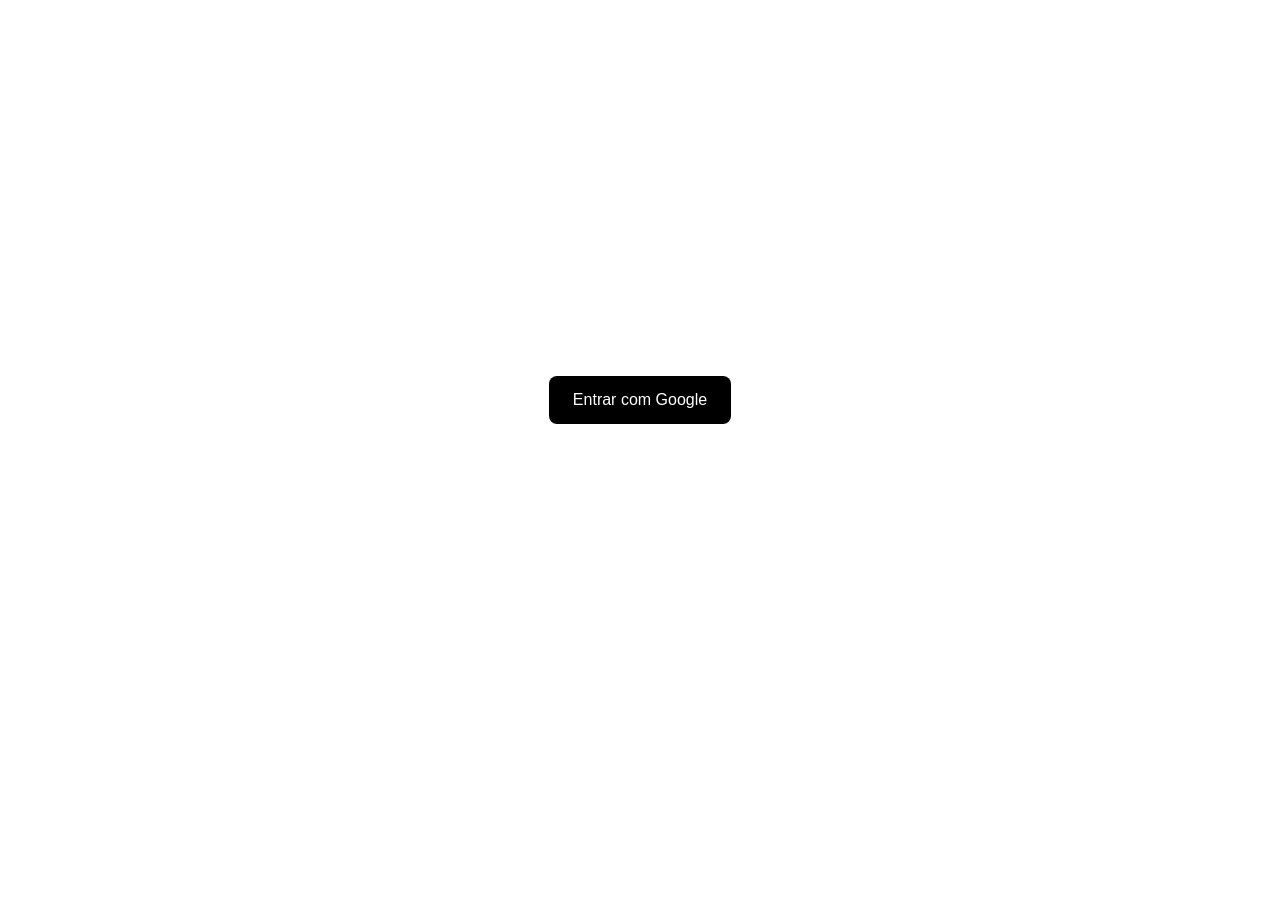
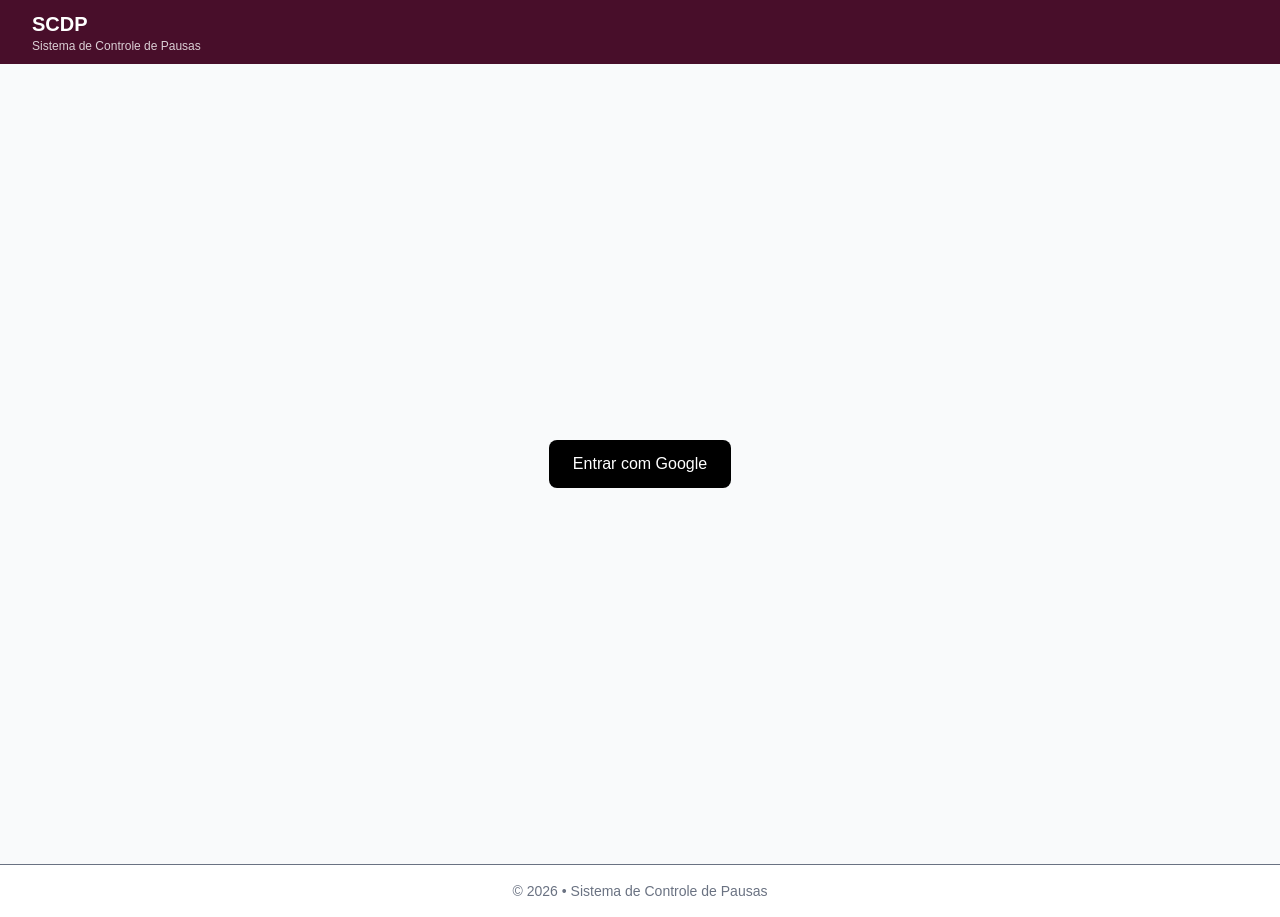
Before and after one commit to Luiz-Bernardes/scdp, a Next.js app in the folder scdp-web/: page / in a window 1280 px wide. Before the commit the page ends 800 px from the top, so only its background shows below. Built offline with nearby package versions, Linux system fonts and the light colour scheme.

Commit message:
add layout elements

```diff
--- a/scdp-web/src/app/layout.tsx
+++ b/scdp-web/src/app/layout.tsx
@@ -1,5 +1,6 @@
 import type { Metadata } from "next";
 import { Geist, Geist_Mono } from "next/font/google";
+import { AppLayout } from "@/components/layout/AppLayout";
 import "./globals.css";
 
 const geistSans = Geist({
@@ -27,7 +28,11 @@ export default function RootLayout({
       lang="en"
       className={`${geistSans.variable} ${geistMono.variable} h-full antialiased`}
     >
-      <body className="min-h-full flex flex-col">{children}</body>
+      <body>
+        <AppLayout>
+            {children}
+        </AppLayout>
+      </body>
     </html>
   );
 }
--- /dev/null
+++ b/scdp-web/src/components/layout/AppLayout.tsx
@@ -0,0 +1,26 @@
+import { ReactNode } from "react";
+
+import { Header } from "./Header";
+import { Footer } from "./Footer";
+
+type Props = {
+  children: ReactNode;
+};
+
+export function AppLayout({
+  children
+}: Props) {
+  return (
+    <div className="flex min-h-screen flex-col">
+
+      <Header />
+
+      <main className="flex-1 bg-gray-50">
+        {children}
+      </main>
+
+      <Footer />
+
+    </div>
+  );
+}
--- /dev/null
+++ b/scdp-web/src/components/layout/Footer.tsx
@@ -0,0 +1,7 @@
+export function Footer() {
+  return (
+    <footer className="border-t bg-white py-4 text-center text-sm text-gray-500">
+      © 2026 • Sistema de Controle de Pausas
+    </footer>
+  );
+}
--- /dev/null
+++ b/scdp-web/src/components/layout/Header.tsx
@@ -0,0 +1,13 @@
+import { Logo } from "./Logo";
+import { UserMenu } from "./UserMenu";
+
+export function Header() {
+  return (
+    <header className="bg-[#480e2a] text-white">
+      <div className="mx-auto flex h-16 max-w-7xl items-center justify-between px-8">
+        <Logo />
+        <UserMenu />
+      </div>
+    </header>
+  );
+}
--- /dev/null
+++ b/scdp-web/src/components/layout/Logo.tsx
@@ -0,0 +1,13 @@
+export function Logo() {
+  return (
+    <div className="flex flex-col">
+      <span className="text-xl font-bold">
+        SCDP
+      </span>
+
+      <span className="text-xs opacity-80">
+        Sistema de Controle de Pausas
+      </span>
+    </div>
+  );
+}
--- /dev/null
+++ b/scdp-web/src/components/layout/UserMenu.tsx
@@ -0,0 +1,25 @@
+"use client";
+
+import { useAuthStore } from "@/stores/auth-store";
+import { roleLabel } from "@/utils/roles";
+
+export function UserMenu() {
+  const user = useAuthStore((state) => state.user);
+
+  if (!user) {
+    return null;
+  }
+
+  return (
+    <div className="text-right">
+      <p className="font-semibold">
+        {user.name}
+      </p>
+
+      <p className="text-sm opacity-80">
+        {roleLabel(user.role)}
+      </p>
+
+    </div>
+  );
+}
--- /dev/null
+++ b/scdp-web/src/utils/roles.ts
@@ -0,0 +1,18 @@
+export function roleLabel(role: string) {
+  switch (role) {
+    case "super_admin":
+      return "Super Administrador";
+
+    case "admin":
+      return "Administrador";
+
+    case "supervisor":
+      return "Supervisor";
+
+    case "agent":
+      return "Agente";
+
+    default:
+      return role;
+  }
+}
```
